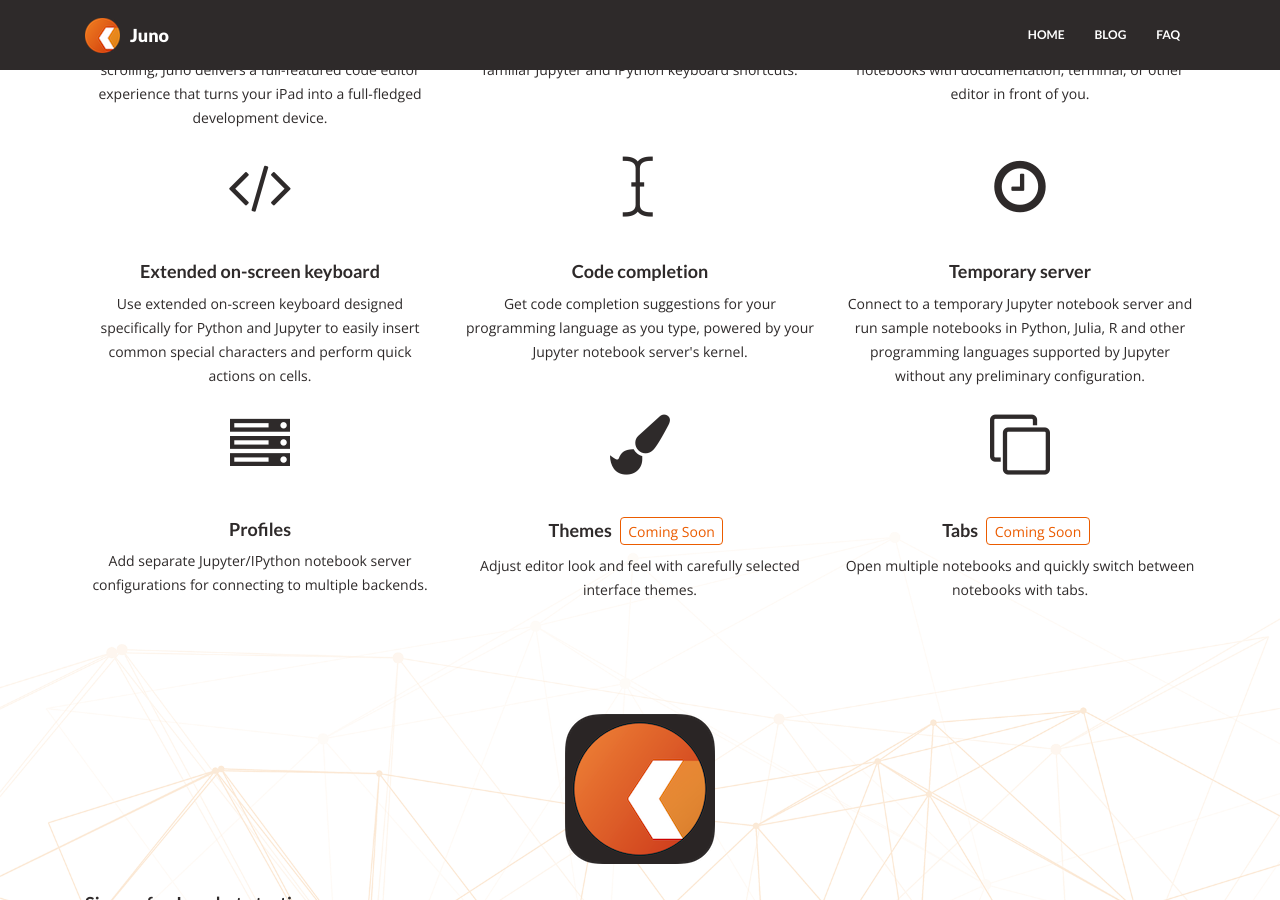
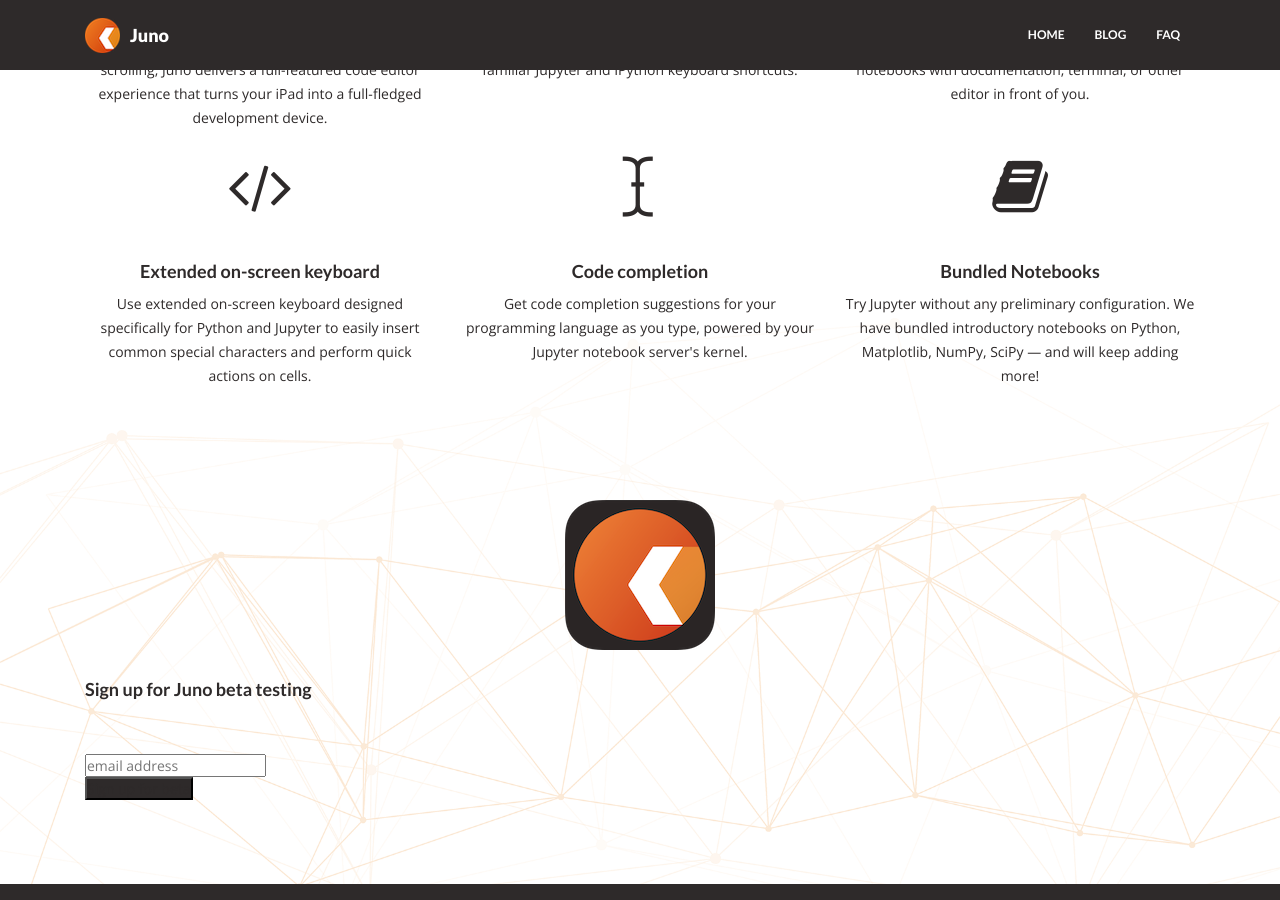
Before and after one commit to test-juno-sh/juno-website-test, a Jekyll site: the page built from index.html, in a window 1280 px wide and 900 px high, scrolled down 1209 px. Built offline with Jekyll 4.4.1, drawn with Linux system fonts in a browser that asks for light colours; nearby versions of some CDN libraries; comment, search, counter and statistics services are not loaded.

Commit message:
Update front page with more accurate features.

```diff
--- a/index.html
+++ b/index.html
@@ -49,30 +49,10 @@
                 <p>Get code completion suggestions for your programming language as you type, powered by your Jupyter notebook server's kernel.</p>
             </div>
             <div class="col-md-4 col-sm-4">
-                <i class="fa fa-clock-o" aria-hidden="true"></i>
-                <span class="sr-only">Temporary server</span>
-                <h4>Temporary server</h4>
-                <p>Connect to a temporary Jupyter notebook server and run sample notebooks in Python, Julia, R and other programming languages supported by Jupyter without any preliminary configuration.</p>
-            </div>
-        </div>
-        <div class="row centered">
-            <div class="col-md-4 col-sm-4">
-                <i class="fa fa-server" aria-hidden="true"></i>
-                <span class="sr-only">Configuration profiles</span>
-                <h4>Profiles</h4>
-                <p>Add separate Jupyter/IPython notebook server configurations for connecting to multiple backends.</p>
-            </div>
-            <div class="col-md-4 col-sm-4">
-                <i class="fa fa-paint-brush" aria-hidden="true"></i>
-                <span class="sr-only">Themes</span>
-                <h4>Themes<p class="coming-soon">Coming Soon</p></h4>
-                <p>Adjust editor look and feel with carefully selected interface themes.</p>
-            </div>
-            <div class="col-md-4 col-sm-4">
-                <i class="fa fa-clone" aria-hidden="true"></i>
-                <span class="sr-only">Tabs</span>
-                <h4>Tabs<p class="coming-soon">Coming Soon</p></h4>
-                <p>Open multiple notebooks and quickly switch between notebooks with tabs.</p>
+                <i class="fa fa-book" aria-hidden="true"></i>
+                <span class="sr-only">Bundled Notebooks</span>
+                <h4>Bundled Notebooks</h4>
+                <p>Try Jupyter without any preliminary configuration. We have bundled introductory notebooks on Python, Matplotlib, NumPy, SciPy — and will keep adding more!</p>
             </div>
         </div>
         <div class="centered"><img class="img-appicon" alt="Jupyter and IPython Notebook client for your iOS iPad or iPad Pro" src="{{ "/assets/img/app_icon.png" | prepend: site.baseurl }}"></div>
```
